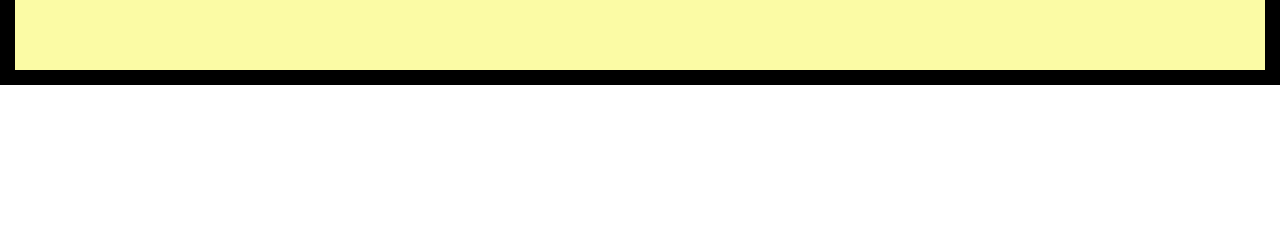
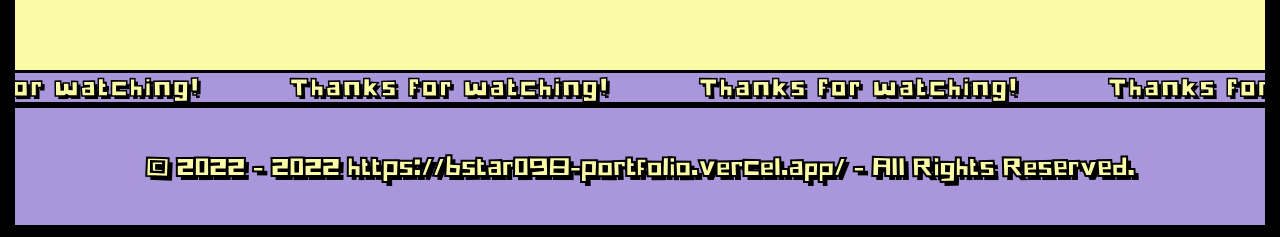
Before and after one commit to BStar098/bstar098Portfolio, a React (Create React App) app: page / in a window 1280 px wide. Shown: the part 2478-2715 px from the top of the page. Before the commit the page ends 2563 px from the top, so only its background shows below. Built offline with nearby package versions, Linux system fonts and the light colour scheme.

Commit message:
footer finished

```diff
--- a/src/App.js
+++ b/src/App.js
@@ -4,6 +4,7 @@ import AboutMe from "./components/AboutMe";
 import SocialMedia from "./components/SocialMedia";
 import MyProjects from "./components/MyProjects";
 import ScrollingSeparator from "./components/ScrollingSeparator";
+import Footer from "./components/Footer";
 
 function App() {
   return (
@@ -12,11 +13,21 @@ function App() {
         <Navbar />
         <Landing />
       </div>
-      <ScrollingSeparator backgroundColor="red" title="ABOUT ME" />
+      <ScrollingSeparator
+        fontSize="8vh"
+        backgroundColor="red"
+        title="ABOUT ME"
+      />
       <AboutMe />
       <SocialMedia />
-      <ScrollingSeparator backgroundColor="lime" title="MY PROJECTS" />
+      <ScrollingSeparator
+        fontSize="8vh"
+        backgroundColor="lime"
+        title="MY PROJECTS"
+      />
       <MyProjects />
+
+      <Footer />
     </>
   );
 }
--- /dev/null
+++ b/src/components/Footer.js
@@ -0,0 +1,28 @@
+import React from "react";
+import "../styles/Footer/Footer.css";
+import Button from "./Button";
+import ScrollingSeparator from "./ScrollingSeparator";
+
+function Footer() {
+  return (
+    <>
+      <ScrollingSeparator
+        className="footerScrollingSeparator"
+        backgroundColor="#AA96DA"
+        title="Thanks for watching!"
+      />
+      <div className="footerContainer">
+        <Button
+          size={"2vw"}
+          background={"#AA96DA"}
+          color={"#fbfba5"}
+          text="© 2022 - 2022 https://bstar098-portfolio.vercel.app/ - All Rights
+          Reserved."
+          className="footerBody"
+        />
+      </div>
+    </>
+  );
+}
+
+export default Footer;
--- a/src/components/ScrollingSeparator.js
+++ b/src/components/ScrollingSeparator.js
@@ -1,9 +1,12 @@
 import React from "react";
 
-function ScrollingSeparator({ backgroundColor, title }) {
+function ScrollingSeparator({ backgroundColor, title, className }) {
   return (
     <div className="scrollingDivContainer">
-      <div style={{ background: backgroundColor }} className="scrollingDiv">
+      <div
+        style={{ background: backgroundColor }}
+        className={className ? className : "scrollingDiv"}
+      >
         <h1 className="scrollingTitle">{title}</h1>
         <h1 className="scrollingTitle">{title}</h1>
         <h1 className="scrollingTitle">{title}</h1>
--- /dev/null
+++ b/src/styles/Footer/Footer.css
@@ -0,0 +1,41 @@
+.footerContainer {
+  z-index: 5;
+  height: 15vh;
+  min-height: 50px;
+  background: #AA96DA;
+  border-top: 3px solid black;
+  position: -webkit-sticky;
+  position: sticky;
+}
+
+.footerBody {
+  border: 0px solid black !important;
+  box-shadow: 0px 0px !important;
+  position: absolute;
+  left: 50%;
+  top: 50%;
+  transform: translate(-50%, -50%);
+}
+
+.footerScrollingSeparator {
+  z-index: 9999;
+  display: flex;
+  gap: 2%;
+  white-space: nowrap;
+  border-bottom: 3px solid black;
+  border-top: 3px solid black;
+}
+.footerScrollingSeparator > * {
+  font-size: 3vh;
+  text-shadow: 3px 3px black;
+  -webkit-text-stroke: 1.5px black;
+  color: #fbfba5;
+}
+
+@media screen and (max-width: 800px) {
+  .footerBody {
+    font-size: 2.3vw !important;
+    text-shadow: 2px 2px black !important;
+    -webkit-text-stroke: 0.8px black !important;
+  }
+}/*# sourceMappingURL=Footer.css.map */
--- /dev/null
+++ b/src/styles/Footer/Footer.sass
@@ -0,0 +1,32 @@
+.footerContainer
+    z-index: 5
+    height: 15vh
+    min-height: 50px
+    background: #AA96DA
+    border-top: 3px solid black
+    position: sticky
+
+.footerBody
+    border: 0px solid black !important
+    box-shadow: 0px 0px !important
+    position: absolute
+    left: 50%
+    top: 50%
+    transform: translate(-50%, -50%)
+.footerScrollingSeparator
+    z-index: 9999
+    display: flex
+    gap: 2%
+    white-space: nowrap
+    border-bottom: 3px solid black
+    border-top: 3px solid black
+    >*
+        font-size: 3vh
+        text-shadow: 3px 3px black
+        -webkit-text-stroke: 1.5px black
+        color: #fbfba5
+@media screen and ( max-width:800px  )
+    .footerBody
+        font-size: 2.3vw !important
+        text-shadow: 2px 2px black !important
+        -webkit-text-stroke: 0.8px black !important
--- a/src/styles/main.sass
+++ b/src/styles/main.sass
@@ -14,7 +14,6 @@
     border: 15px solid black
     height: fit-content
     overflow-x: hidden
-
 
 .landingPageContainer
     height: 97vh
```
Also changed, not shown: 2 other files (tests, documents, lock files or other folders).
